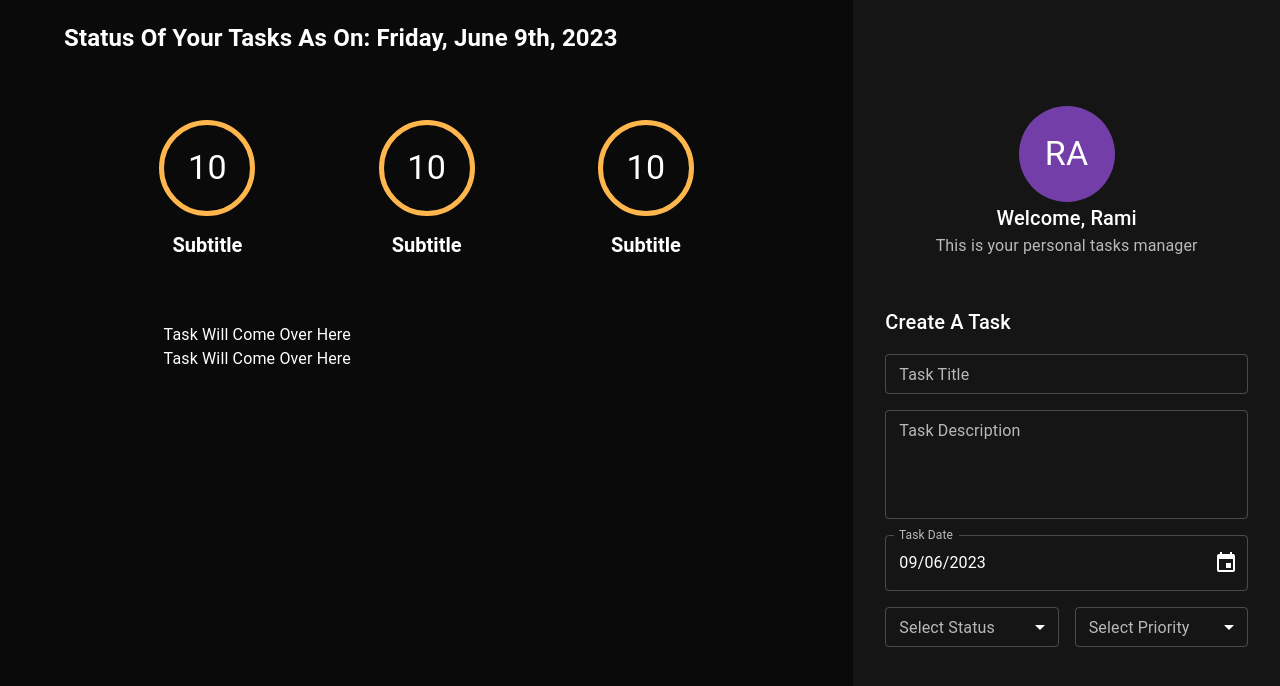
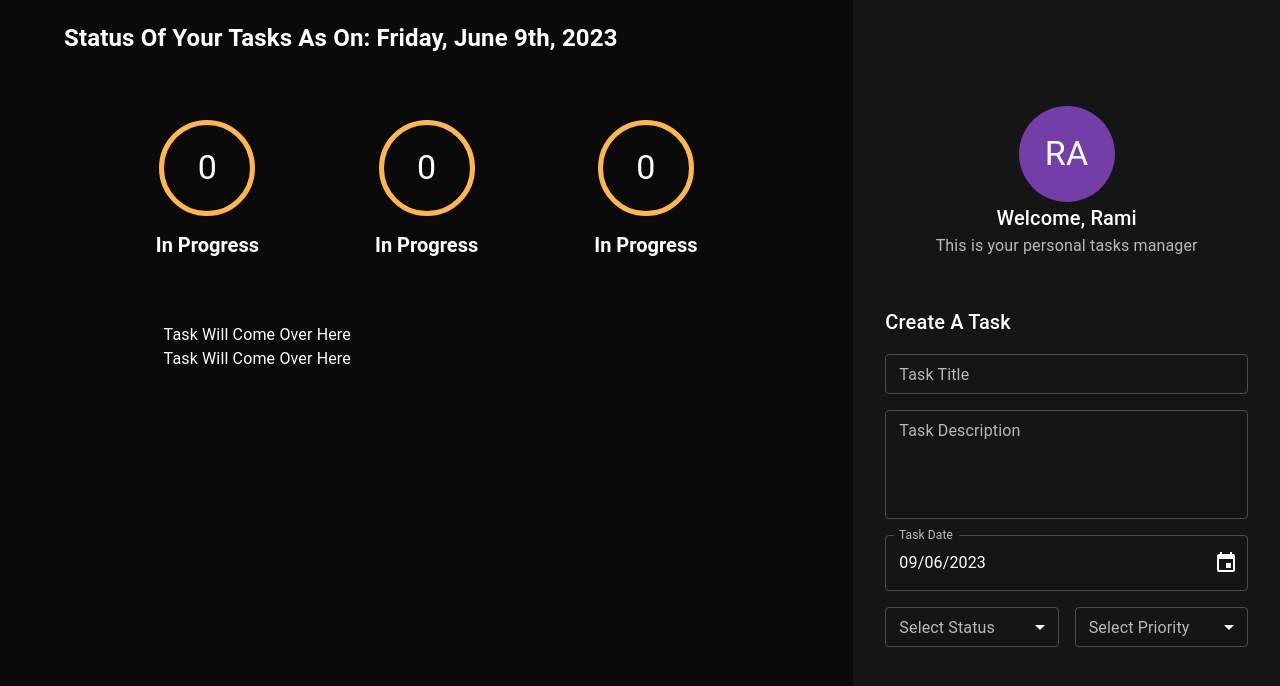
Before and after one commit to ramichabchoub/practice-typescript-client, a React (Vite) app: page / in a window 1280 px wide. Shown: the top 686 px of the page. Built offline with nearby package versions, Linux system fonts and the light colour scheme.

Commit message:
dynamic task counter - interfaces, helpers

```diff
--- /dev/null
+++ b/src/components/taskCounter/helpers/emitCorrectBorderColor.ts
@@ -0,0 +1,15 @@
+import { TaskCounterStatusType } from '../interfaces/ITaskCounter';
+import { Status } from '../../createTaskForm/enums/Status';
+
+export const emitCorrectBorderColor = (
+  status: TaskCounterStatusType,
+): string => {
+  switch (status) {
+    case Status.TODO:
+      return 'error.light';
+    case Status.IN_PROGRESS:
+      return 'warning.light';
+    case Status.DONE:
+      return 'success.light';
+  }
+};
--- /dev/null
+++ b/src/components/taskCounter/helpers/emitCorrectLabel.ts
@@ -0,0 +1,15 @@
+import { Status } from '../../createTaskForm/enums/Status';
+import { TaskCounterStatusType } from '../interfaces/ITaskCounter';
+
+export const emitCorrectLabel = (
+  status: TaskCounterStatusType,
+): string => {
+  switch (status) {
+    case Status.TODO:
+      return 'Todo';
+    case Status.IN_PROGRESS:
+      return 'In Progress';
+    case Status.DONE:
+      return 'Done';
+  }
+};
--- /dev/null
+++ b/src/components/taskCounter/interfaces/ITaskCounter.ts
@@ -0,0 +1,12 @@
+import { Status } from '../../createTaskForm/enums/Status';
+
+export type TaskCounterStatusType =
+  | Status.TODO
+  | Status.IN_PROGRESS
+  | Status.DONE;
+
+export interface ITaskCounter {
+  count?: number;
+  status?: TaskCounterStatusType;
+  subtitle?: string;
+}
--- a/src/components/taskCounter/taskCounter.tsx
+++ b/src/components/taskCounter/taskCounter.tsx
@@ -1,7 +1,16 @@
 import { FC, ReactElement } from 'react';
 import { Avatar, Box, Typography } from '@mui/material';
+import { ITaskCounter } from './interfaces/ITaskCounter';
+import { Status } from '../createTaskForm/enums/Status';
+import { emitCorrectBorderColor } from './helpers/emitCorrectBorderColor';
+import { emitCorrectLabel } from './helpers/emitCorrectLabel';
+import propTypes from 'prop-types';
 
-export const TaskCounter: FC = (): ReactElement => {
+export const TaskCounter: FC<ITaskCounter> = (
+  props,
+): ReactElement => {
+  const { status = Status.IN_PROGRESS, count = 0 } = props;
+
   return (
     <>
       <Box
@@ -17,11 +26,11 @@
             width: '96px',
             height: '96px',
             marginBottom: '16px',
-            borderColor: 'warning.light',
+            borderColor: emitCorrectBorderColor(status),
           }}
         >
           <Typography color={'#ffffff'} variant="h4">
-            10
+            {count}
           </Typography>
         </Avatar>
         <Typography
@@ -30,9 +39,18 @@
           fontSize={'20px'}
           variant="h5"
         >
-          Subtitle
+          {emitCorrectLabel(status)}
         </Typography>
       </Box>
     </>
   );
 };
+
+TaskCounter.propTypes = {
+  status: propTypes.oneOf([
+    Status.TODO,
+    Status.IN_PROGRESS,
+    Status.DONE,
+  ]),
+  count: propTypes.number,
+};
```
